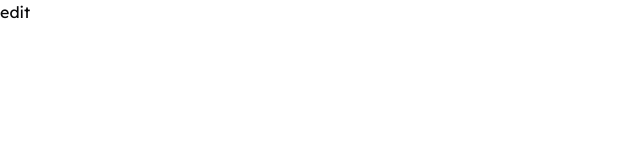
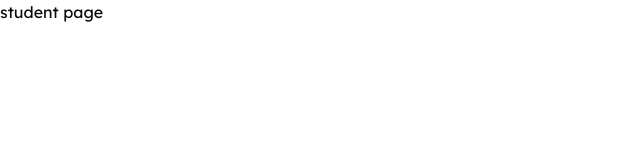
Before and after one commit to fitronansori/next-belajarin, a Next.js app: page /dashboard/student in a window 1280 px wide. Shown: the top 160 px of the page, without its empty margins (0-640 px from the left). Built offline with nearby package versions, Linux system fonts and the light colour scheme.

Commit message:
refactor: update DashboardStudentPage content to 'student page'

```diff
--- a/src/app/(dashboard)/dashboard/student/page.tsx
+++ b/src/app/(dashboard)/dashboard/student/page.tsx
@@ -1,4 +1,4 @@
 const DashboardStudentPage = () => {
-  return <div>edit</div>;
+  return <div>student page</div>;
 };
 export default DashboardStudentPage;
```
